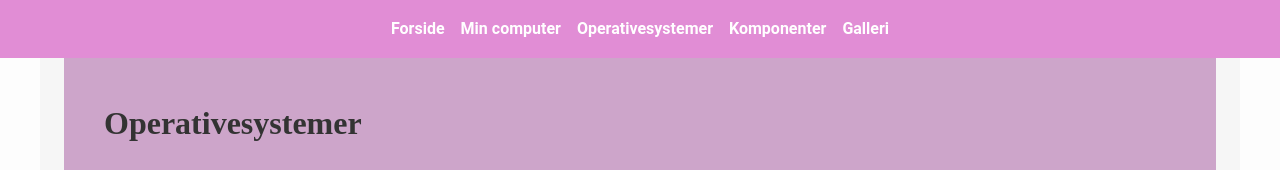
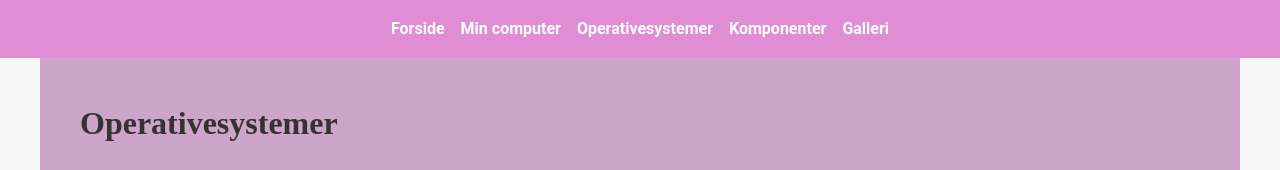
Before and after one commit to Kaje1003/Website, a plain HTML site: page operativsystemer.html in a window 1280 px wide. Shown: the top 170 px of the page. Drawn offline with Linux system fonts and the light colour scheme.

Commit message:
Add files via upload

```diff
--- a/css/layout.css
+++ b/css/layout.css
@@ -1,7 +1,7 @@
 .container {
   max-width: 1200px;
   margin: 0 auto;
-  padding: 0 1.5rem;
+  padding: 0;
 }
 
 .grid_1-1,
--- a/operativsystemer.html
+++ b/operativsystemer.html
@@ -21,9 +21,11 @@
       </nav>
     </header>
 
-    <main class="container">
+    <main>
       <div class="panel">
-        <h1>Operativesystemer</h1>
+        <div class="container">
+          <h1>Operativesystemer</h1>
+        </div>
 
         <div class="grid_5-3">
           <div class="flex_col">
```
Also changed, not shown: galleri.html (+3 -1 lines).
